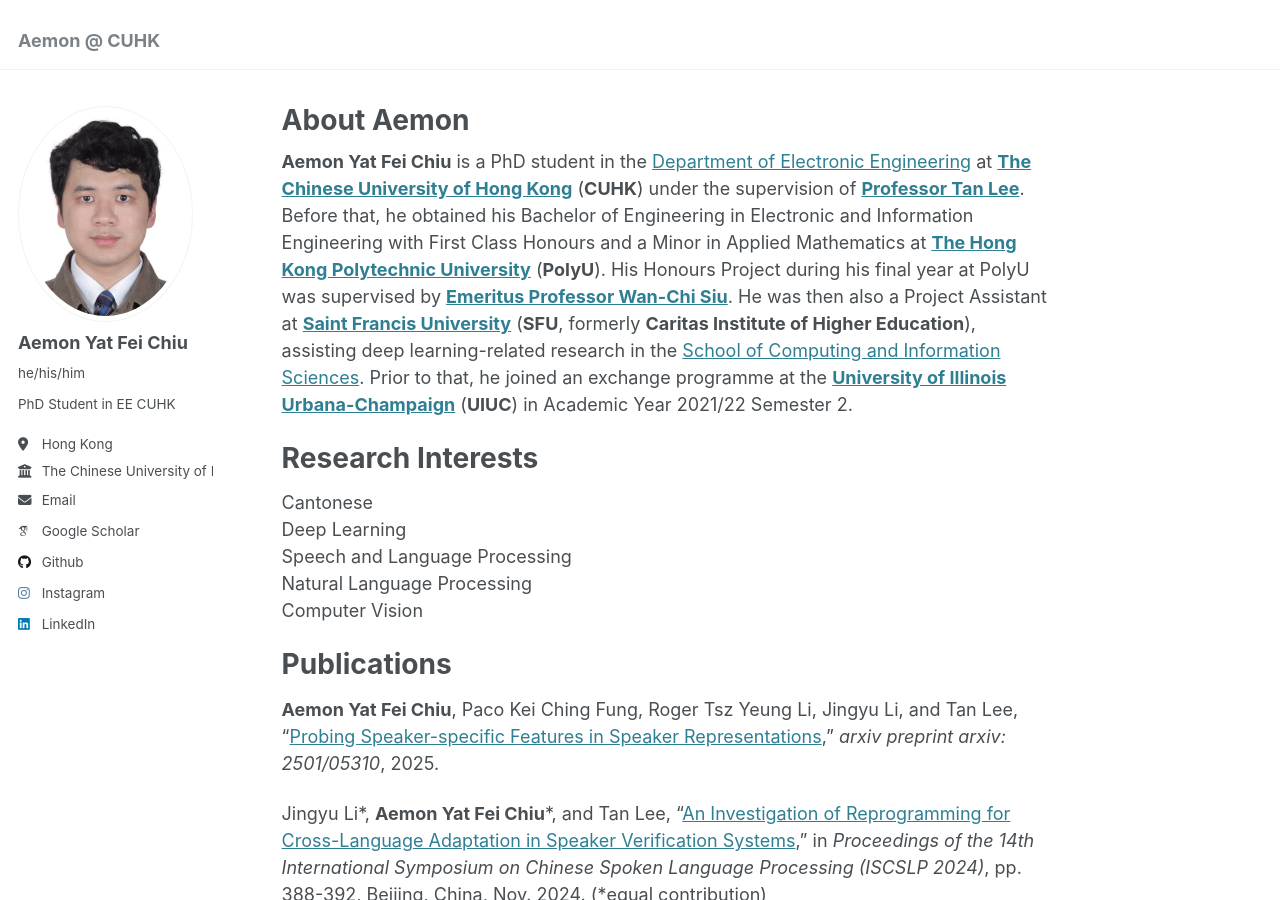
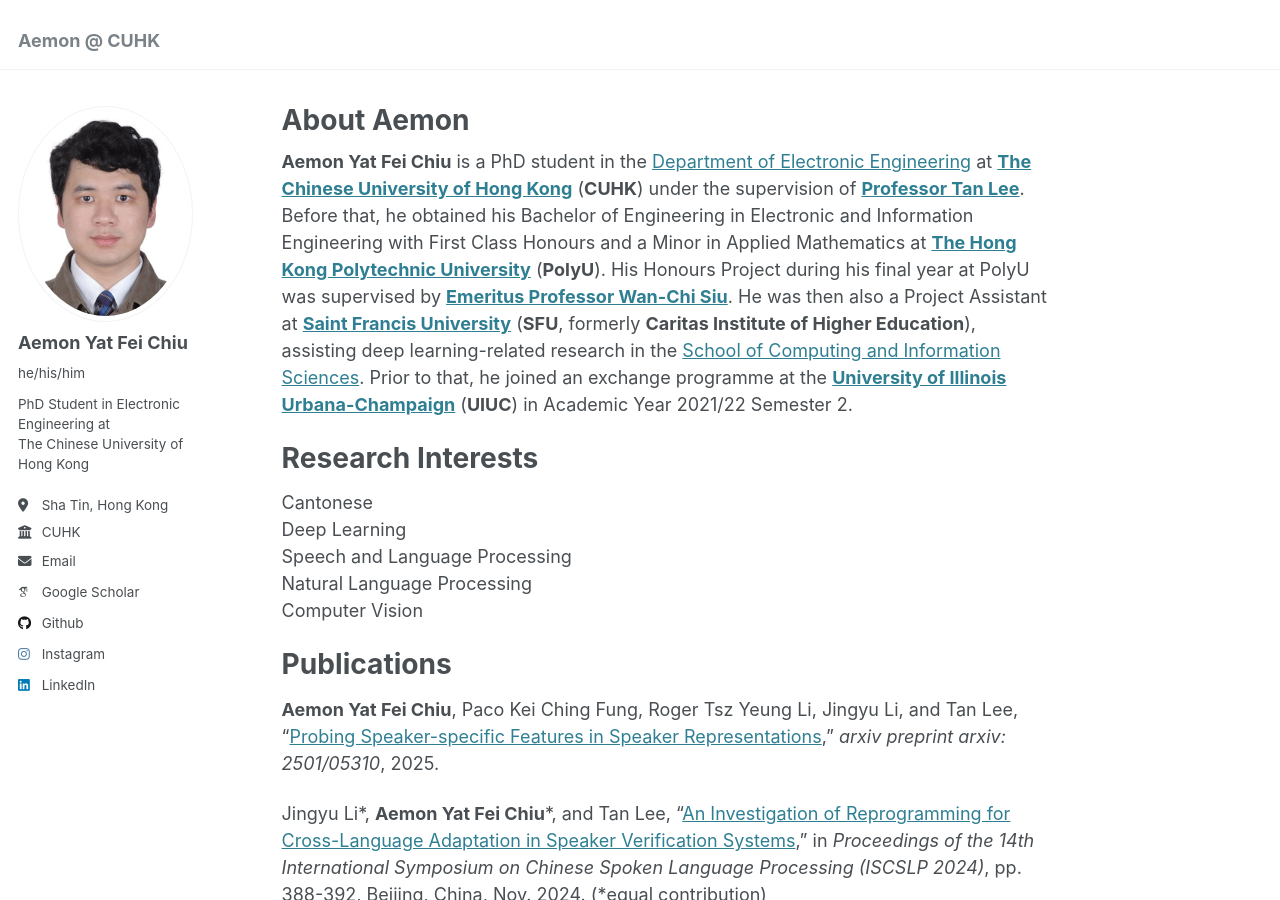
Before and after one commit to aemonyfchiu/aemonyfchiu.github.io, a Jekyll site: the page built from _pages/about.md, in a window 1280 px wide and 900 px high. Built offline with Jekyll 4.4.1, drawn with Linux system fonts in a browser that asks for light colours; some web fonts are replaced.

Commit message:
Update _config.yml

```diff
--- a/_config.yml
+++ b/_config.yml
@@ -24,9 +24,9 @@
   avatar           : "profile.png"
   name             : "Aemon Yat Fei Chiu"
   pronouns         : "he/his/him"
-  bio              : "PhD Student in EE CUHK"
-  location         : "Hong Kong"
-  employer         : "The Chinese University of Hong Kong"
+  bio              : "PhD Student in Electronic Engineering at<br>The Chinese University of Hong Kong"
+  location         : "Sha Tin, Hong Kong"
+  employer         : "CUHK"
   uri              : # URL
   email            : "aemon.yf.chiu@link.cuhk.edu.hk"
 
```
